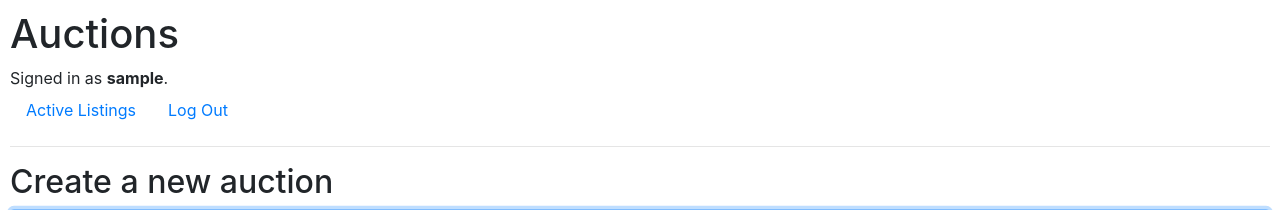
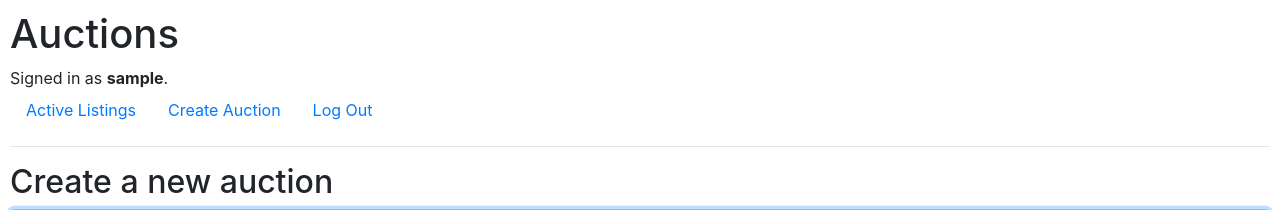
Before and after one commit to ivanseibel/cs50w-project2-commerce, a Django app: page /create_auction in a window 1280 px wide. Shown: the top 210 px of the page. Run offline with Django 3.2, Linux system fonts and the light colour scheme; the visitor is signed in with stand-in values (Sample User, id 1); data that the repository does not hold is empty; some libraries are stand-ins or nearby versions.

Commit message:
feat: show create auction link if logged in

```diff
--- a/auctions/templates/auctions/layout.html
+++ b/auctions/templates/auctions/layout.html
@@ -21,6 +21,9 @@
                 <a class="nav-link" href="{% url 'index' %}">Active Listings</a>
             </li>
             {% if user.is_authenticated %}
+            <li class="nav-item">
+                <a class="nav-link" href="{% url 'create_auction' %}">Create Auction</a>
+            </li>
                 <li class="nav-item">
                     <a class="nav-link" href="{% url 'logout' %}">Log Out</a>
                 </li>
```
